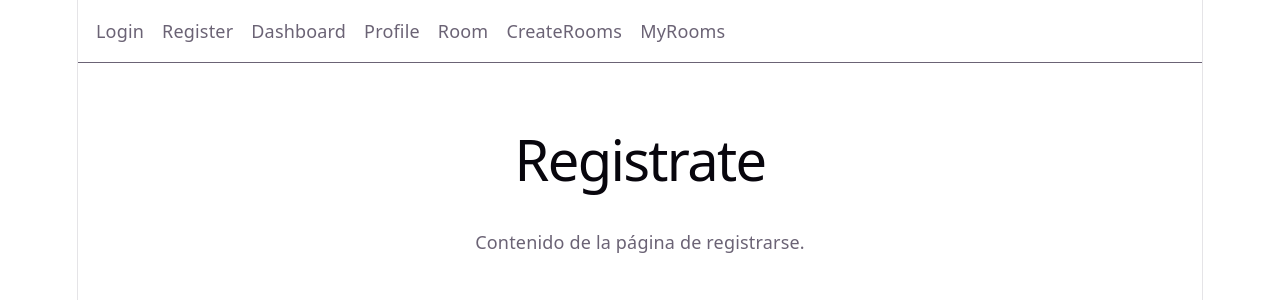
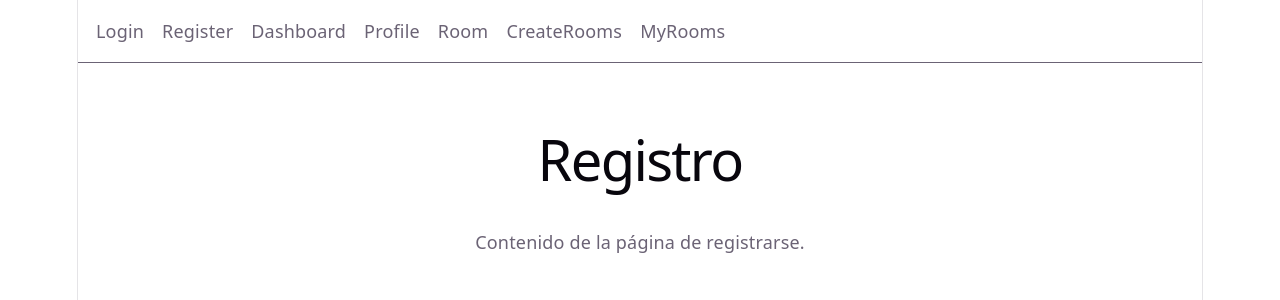
Before and after one commit to juzer1711/salon_estudio_frontend, a React (Vite) app: page /register in a window 1280 px wide. Shown: the top 300 px of the page. Built offline with nearby package versions, Linux system fonts and the light colour scheme.

Commit message:
feature prueba

```diff
--- a/src/pages/Register.tsx
+++ b/src/pages/Register.tsx
@@ -5,7 +5,7 @@ export default function Register() {
     <>
       <Navbar />
       <main className="p-6">
-        <h1 className="text-2xl font-bold">Registrate</h1>
+        <h1 className="text-2xl font-bold">Registro</h1>
         <p>Contenido de la página de registrarse.</p>
       </main>
     </>
```
